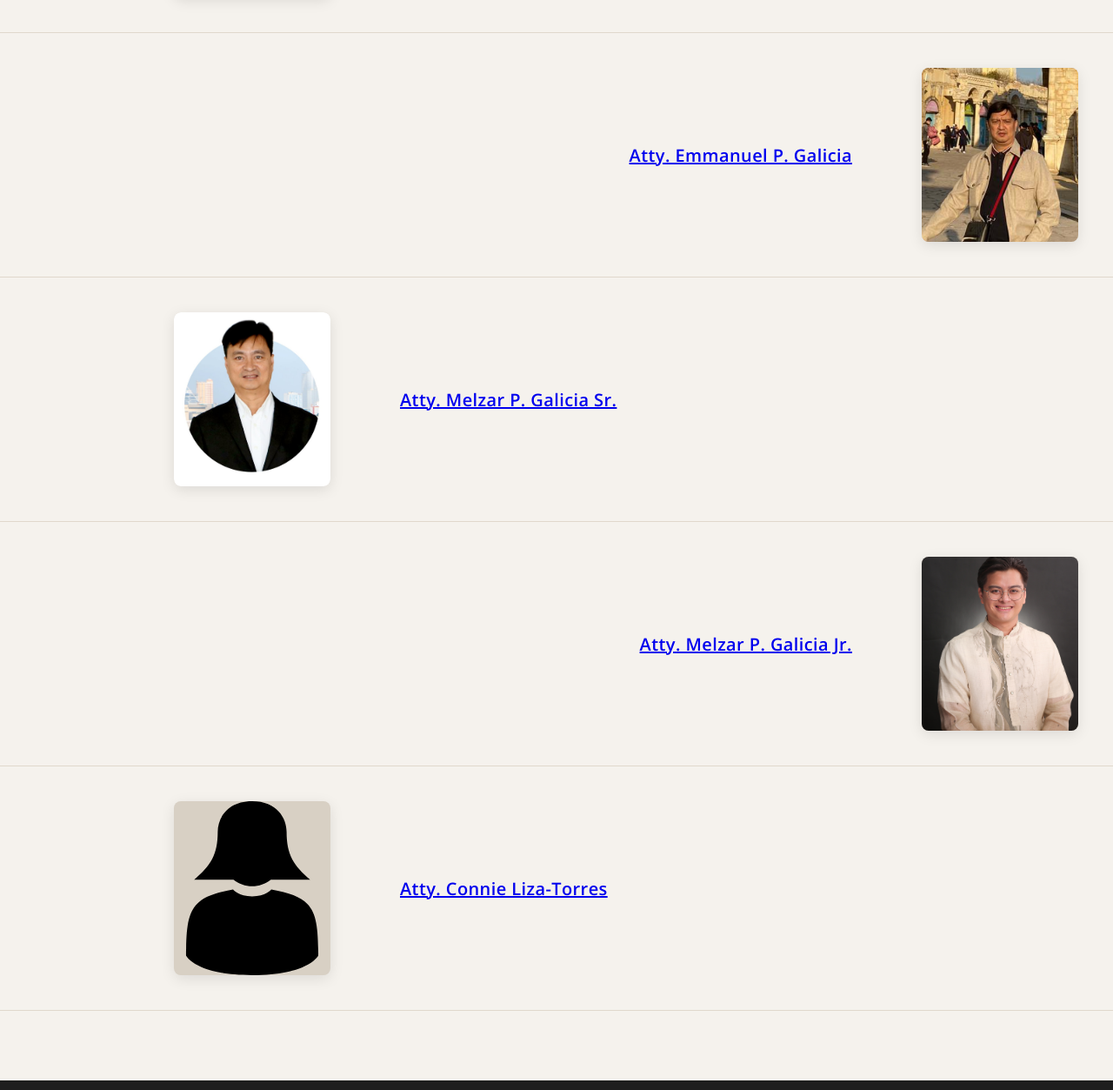
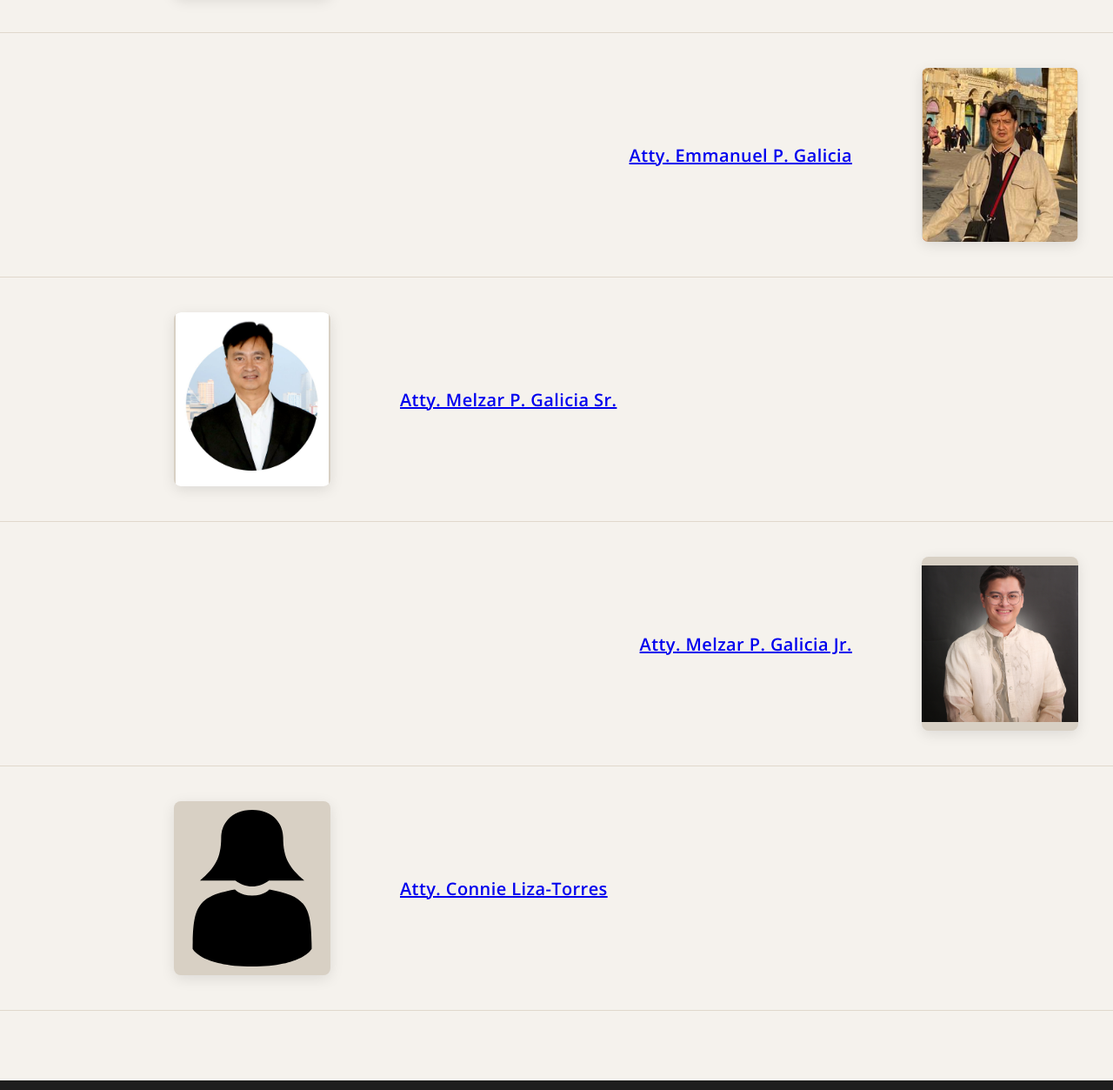
Before and after one commit to KURT0115/LG-LAW, a plain HTML site: page our-lawyers.html in a window 1280 px wide. Shown: the part 487-1740 px from the top of the page at 87% size. Drawn offline with nearby package versions, Linux system fonts and the light colour scheme; a web font is replaced by a local one.

Commit message:
1st commit

```diff
--- a/Lawyers.css
+++ b/Lawyers.css
@@ -59,7 +59,7 @@
 .lawyer-img-box img {
   width: 100%;
   height: 100%;
-  object-fit: cover;
+  object-fit: contain;
   display: block;
 }
 
--- a/Our Lawyers.html
+++ b/our-lawyers.html
@@ -15,7 +15,7 @@
     <div class="nav-logo">LG LAW</div>
     <ul class="nav-links">
       <li><a href="index.html">Home</a></li>
-      <li><a href="Our Lawyers.html" class="active">Our Lawyers</a></li>
+      <li><a href="our-lawyers.html" class="active">Our Lawyers</a></li>
       <li><a href="about.html">About</a></li>
       <li><a href="contact.html">Contact Us</a></li>
     </ul>
@@ -53,14 +53,14 @@
         <a href="lawyer-galicia.html">Atty. Emmanuel P. Galicia</a>
       </div>
       <div class="lawyer-img-box">
-        <img src="images/Lawyer3.png" alt="Atty. Emmanuel P. Galicia"/>
+        <img src="images/Lawyer3.png" alt="Atty. Emmanuel P. Galicia" width="180" height="200"/>
       </div>
     </div>
 
     <!-- Lawyer 3 - image LEFT -->
     <div class="lawyer-row left">
       <div class="lawyer-img-box">
-        <img src="images/Lawyer2.jpg" alt="Atty. Melzar P. Galicia Sr."/>
+        <img src="images/Lawyer2.jpg" alt="Atty. Melzar P. Galicia Sr." width="180" height="200"/>
       </div>
       <div class="lawyer-name">
         <a href="lawyer-galicia-sr.html">Atty. Melzar P. Galicia Sr.</a>
@@ -73,14 +73,14 @@
         <a href="lawyer-galicia-jr.html">Atty. Melzar P. Galicia Jr.</a>
       </div>
       <div class="lawyer-img-box">
-        <img src="images/Lawyer1.jpg" alt="Atty. Melzar P. Galicia Jr."/>
+        <img src="images/Lawyer1.jpg" alt="Atty. Melzar P. Galicia Jr." width="180" height="200"/>
       </div>
     </div>
 
     <!-- Lawyer 5 - image LEFT -->
     <div class="lawyer-row left">
       <div class="lawyer-img-box">
-        <img src="svg/female-user-with-long-hair-svgrepo-com.svg" alt="Atty. Connie Liza-Torres"/>
+        <img src="svg/female-user-with-long-hair-svgrepo-com.svg" alt="Atty. Connie Liza-Torres" width="180" height="200"/>
       </div>
       <div class="lawyer-name">
         <a href="lawyer-torres.html">Atty. Connie Liza-Torres</a>
@@ -108,7 +108,7 @@
         <h4>Our Company</h4>
         <ul>
           <li><a href="about.html">Who We Are</a></li>
-          <li><a href="Our Lawyers.html">Our Lawyers</a></li>
+          <li><a href="our-lawyers.html">Our Lawyers</a></li>
           <li><a href="contact.html">Contact Us</a></li>
         </ul>
       </div>
```
Also changed, not shown: about.html (+2 -2 lines), contact.html (+2 -2 lines), index.html (+2 -2 lines), lawyer-galicia-jr.html (+2 -2 lines), lawyer-galicia-sr.html (+2 -2 lines), lawyer-galicia.html (+2 -2 lines), lawyer-liza.html (+2 -2 lines), lawyer-torres.html (+2 -2 lines).
